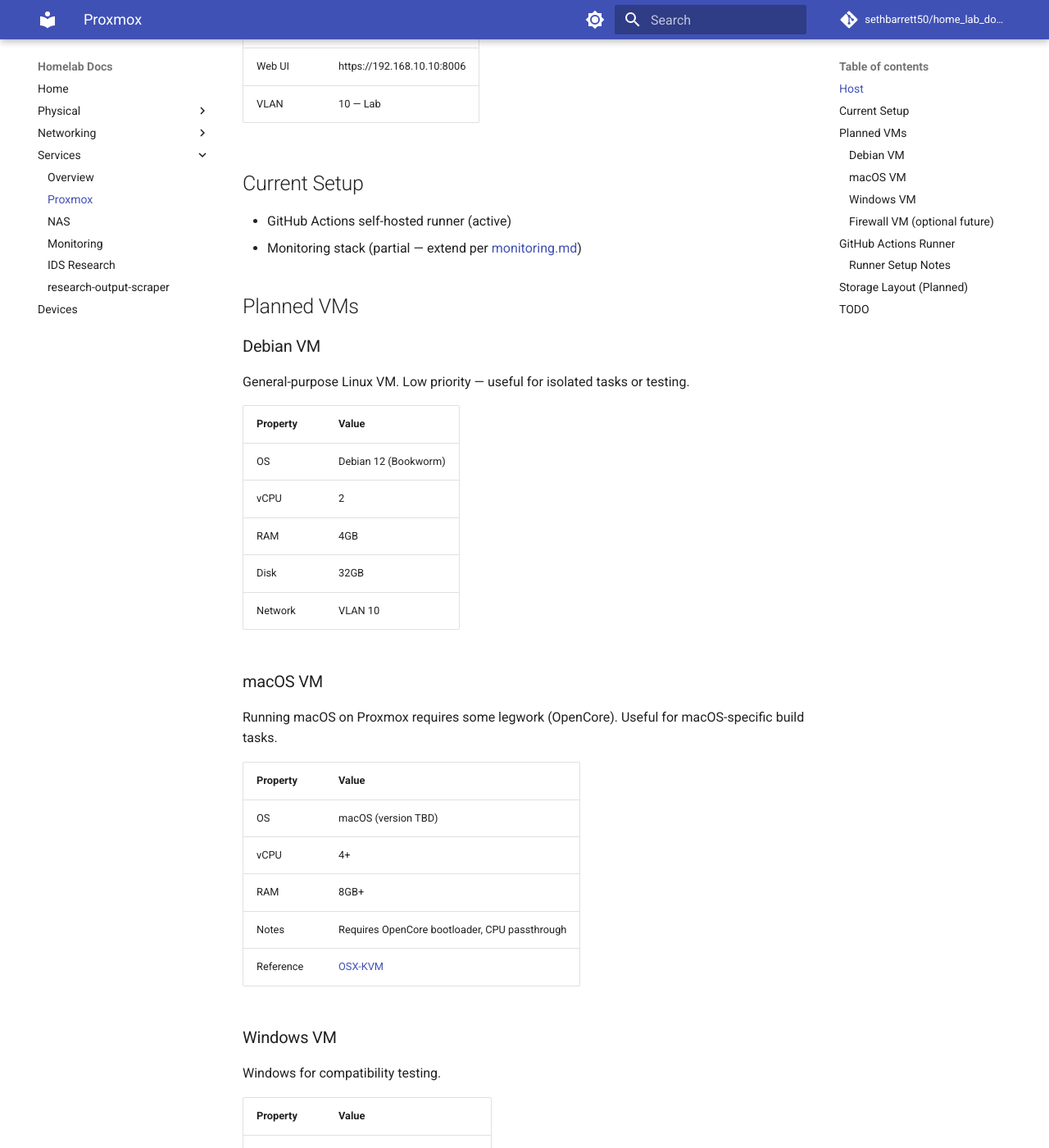
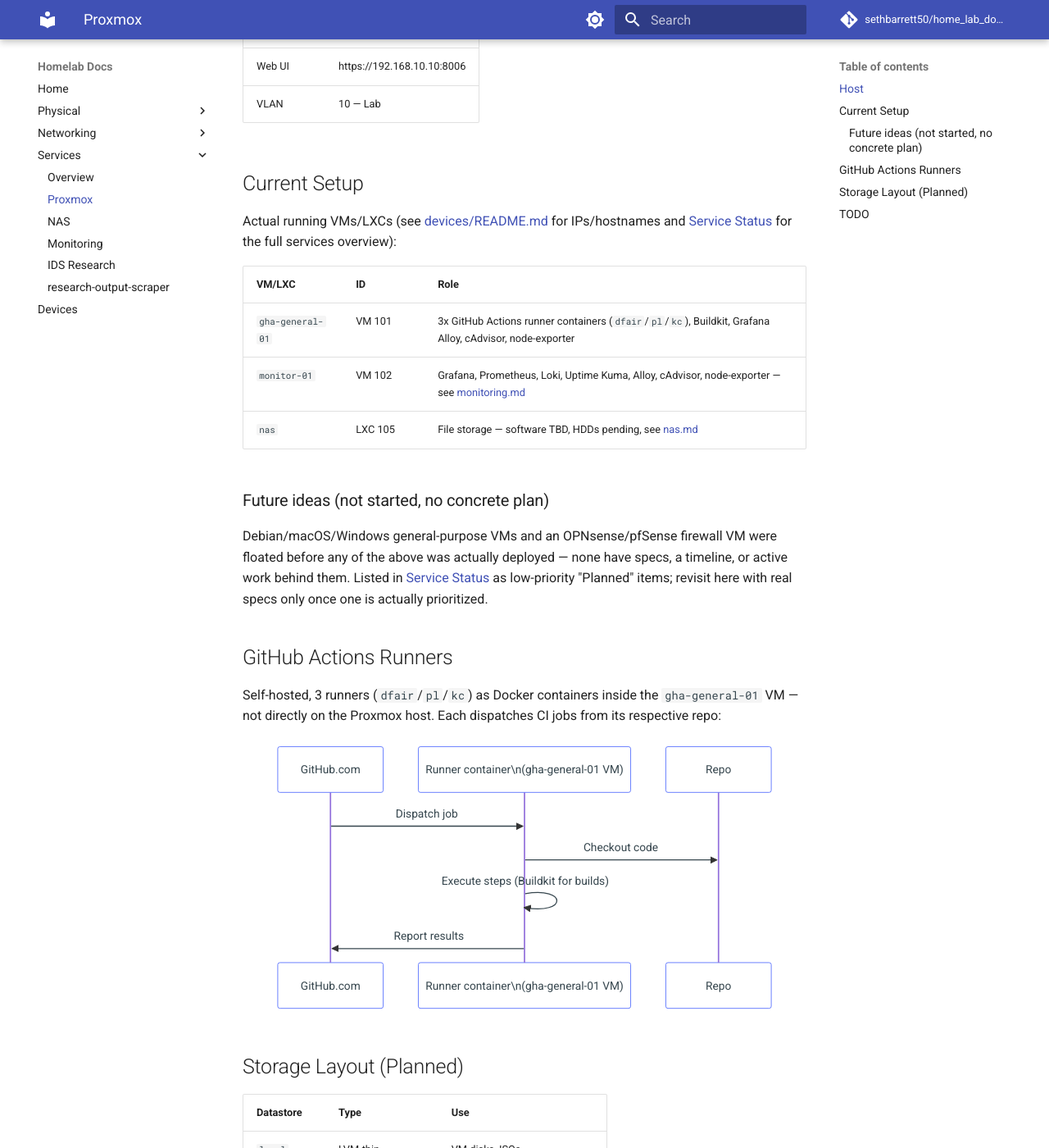
Before and after one commit to sethbarrett50/home_lab_docs, an MkDocs documentation site: the page built from docs/services/proxmox.md, in a window 1280 px wide and 1400 px high, scrolled down 305 px. Shown: the whole window at 82% size. Built offline with MkDocs 1.6.1 and Material for MkDocs 9.7.7, drawn with Linux system fonts in a browser that asks for light colours; comment, search, counter and statistics services are not loaded; some of the changed text lies outside the part shown.

Commit message:
docs: reconcile proxmox.md with actual deployed VMs/LXCs (issue #13)
"Planned VMs" described hypothetical Debian/macOS/Windows/Firewall VMs
with invented specs that were never built. Replaced with the actual
running set (gha-general-01, monitor-01, nas) already known from the
Grafana rebuild work, matching services/README.md's Service Status
table. GitHub Actions Runner section also rewritten - it described a
generic single-runner template; reality is 3 containers inside
gha-general-01, not directly on the Proxmox host.

````diff
--- a/docs/services/proxmox.md
+++ b/docs/services/proxmox.md
@@ -12,74 +12,40 @@
 
 ## Current Setup
 
-- GitHub Actions self-hosted runner (active)
-- Monitoring stack (partial — extend per [monitoring.md](monitoring.md))
+Actual running VMs/LXCs (see [devices/README.md](../devices/README.md) for
+IPs/hostnames and [Service Status](README.md#service-status) for the full
+services overview):
 
-## Planned VMs
+| VM/LXC | ID | Role |
+|---|---|---|
+| `gha-general-01` | VM 101 | 3x GitHub Actions runner containers (`dfair`/`pl`/`kc`), Buildkit, Grafana Alloy, cAdvisor, node-exporter |
+| `monitor-01` | VM 102 | Grafana, Prometheus, Loki, Uptime Kuma, Alloy, cAdvisor, node-exporter — see [monitoring.md](monitoring.md) |
+| `nas` | LXC 105 | File storage — software TBD, HDDs pending, see [nas.md](nas.md) |
 
-### Debian VM
-General-purpose Linux VM. Low priority — useful for isolated tasks or testing.
+### Future ideas (not started, no concrete plan)
 
-| Property | Value |
-|---|---|
-| OS | Debian 12 (Bookworm) |
-| vCPU | 2 |
-| RAM | 4GB |
-| Disk | 32GB |
-| Network | VLAN 10 |
+Debian/macOS/Windows general-purpose VMs and an OPNsense/pfSense firewall
+VM were floated before any of the above was actually deployed — none have
+specs, a timeline, or active work behind them. Listed in
+[Service Status](README.md#service-status) as low-priority "Planned" items;
+revisit here with real specs only once one is actually prioritized.
 
-### macOS VM
-Running macOS on Proxmox requires some legwork (OpenCore). Useful for macOS-specific build tasks.
+## GitHub Actions Runners
 
-| Property | Value |
-|---|---|
-| OS | macOS (version TBD) |
-| vCPU | 4+ |
-| RAM | 8GB+ |
-| Notes | Requires OpenCore bootloader, CPU passthrough |
-| Reference | [OSX-KVM](https://github.com/kholia/OSX-KVM) |
-
-### Windows VM
-Windows for compatibility testing.
-
-| Property | Value |
-|---|---|
-| OS | Windows 10/11 |
-| vCPU | 4 |
-| RAM | 8GB |
-| Disk | 64GB |
-| Notes | VirtIO drivers for performance |
-
-### Firewall VM *(optional future)*
-Running OPNsense or pfSense as a VM would allow more sophisticated firewall rules than the GL.iNet router alone. Would sit between router and VLAN interfaces.
-
-## GitHub Actions Runner
-
-Self-hosted runner for private repos and longer-running CI jobs.
+Self-hosted, 3 runners (`dfair`/`pl`/`kc`) as Docker containers inside the
+`gha-general-01` VM — not directly on the Proxmox host. Each dispatches CI
+jobs from its respective repo:
 
 ```mermaid
 sequenceDiagram
     participant GH as GitHub.com
-    participant Runner as Actions Runner\n(Proxmox LXC/VM)
-    participant Repo as Your Repo
+    participant Runner as Runner container\n(gha-general-01 VM)
+    participant Repo as Repo
 
     GH->>Runner: Dispatch job
     Runner->>Repo: Checkout code
-    Runner->>Runner: Execute steps
+    Runner->>Runner: Execute steps (Buildkit for builds)
     Runner->>GH: Report results
-```
-
-### Runner Setup Notes
-- Runner is registered at the org or repo level
-- Labels: `self-hosted`, `linux`, `homelab`
-- Keep runner process managed by systemd for auto-restart
-- Consider running in a **LXC container** for isolation and easy snapshots
-
-```bash
-# Inside runner LXC/VM
-./config.sh --url https://github.com/YOUR_ORG --token YOUR_TOKEN --labels homelab,linux
-sudo ./svc.sh install
-sudo ./svc.sh start
 ```
 
 ## Storage Layout (Planned)
@@ -93,8 +59,6 @@
 ## TODO
 
 - [ ] Document actual CPU/RAM specs of the 3620
-- [ ] Configure VM templates (Debian, Windows)
-- [ ] Research OpenCore macOS VM setup
 - [ ] Configure Proxmox backup schedule (PBS or external)
 - [ ] Add NAS storage as Proxmox datastore once HDDs arrive
 - [ ] Set up Proxmox notifications (email or webhook)
````
